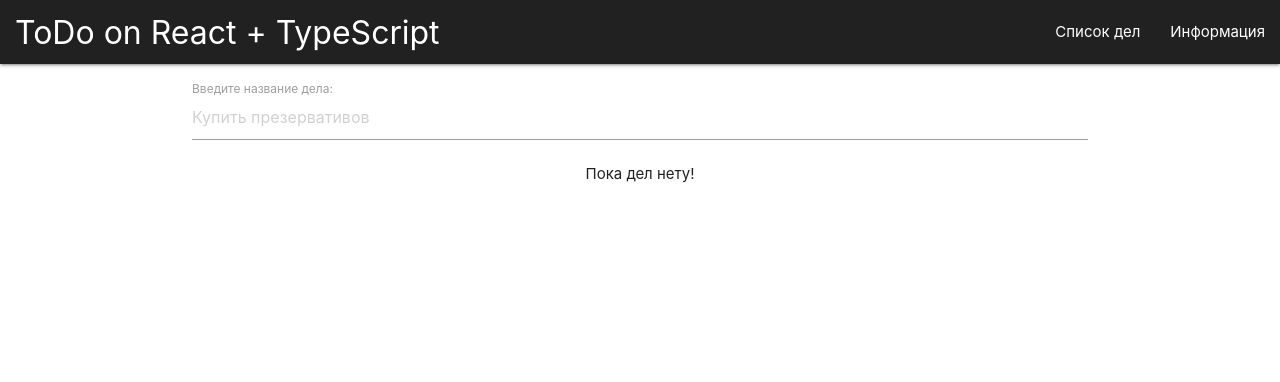
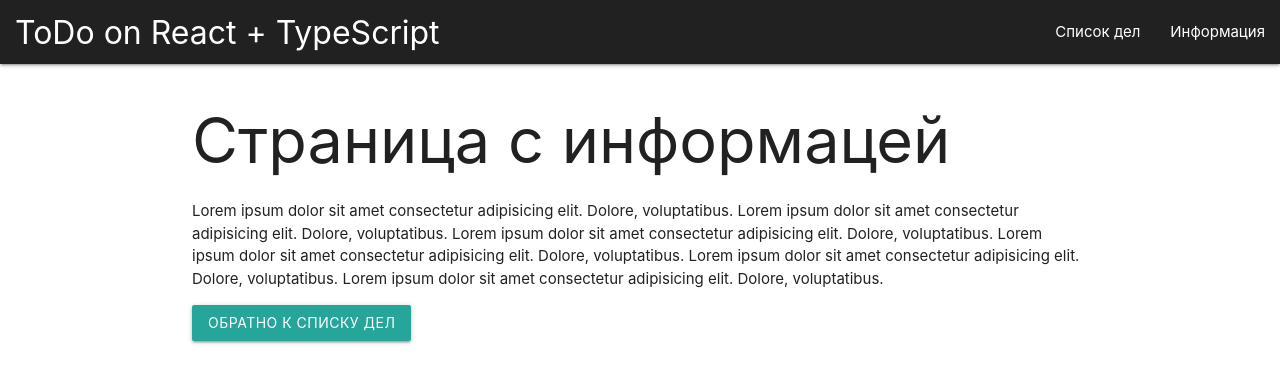
Before and after one commit to podsolnuh69/react-todo-ts, a React (Create React App) app: page /about in a window 1280 px wide. Shown: the top 382 px of the page. Built offline with nearby package versions, Linux system fonts and the light colour scheme.

Commit message:
add pages

```diff
--- a/package.json
+++ b/package.json
@@ -10,8 +10,10 @@
     "@types/node": "^16.11.33",
     "@types/react": "^18.0.9",
     "@types/react-dom": "^18.0.3",
+    "@types/react-router-dom": "^5.3.3",
     "react": "^18.1.0",
     "react-dom": "^18.1.0",
+    "react-router-dom": "^6.3.0",
     "react-scripts": "5.0.1",
     "typescript": "^4.6.4",
     "web-vitals": "^2.1.4"
--- a/src/App.tsx
+++ b/src/App.tsx
@@ -1,71 +1,24 @@
-import React, { useEffect, useState } from 'react';
-import './App.css';
-import TodoForm from './components/TodoForm';
-import TodoList from './components/TodoList';
+import React from "react";
+import "./App.css";
 
-import Navbar from './components/Navbar';
+import Navbar from "./components/Navbar";
+import TodosPage from "./pages/TodosPage";
+import AboutPage from "./pages/AboutPage";
 
-import { ITodo } from './interfaces';
+import { BrowserRouter, Route, Routes } from "react-router-dom";
 
 const App: React.FC = () => {
-
-  const [todos, setTodos] = useState<ITodo[]>([])
-
-
-  // получение данных из хранилища
-  useEffect(() => {
-    const saved = JSON.parse(localStorage.getItem('todos') || '[]') as ITodo[]
-
-    setTodos(saved)
-  }, [])
-
-  useEffect(() => {
-    if (todos.length !== 0) localStorage.setItem('todos', JSON.stringify(todos));
-  }, [todos])
-
-  const addHandler = (title: string) => {
-
-    // prev используется из-за асинхронности, это гарантия того что коллбэк работает с предыдущим state
-    setTodos(prev => [
-      {
-        title,
-        id: Date.now(),
-        completed: false
-      },
-      ...prev
-    ])
-  }
-
-  const toggleHandler = (id: number) => {
-
-    setTodos(todos.map(el => {
-      if (el.id === id) {
-        el.completed = !el.completed
-      }
-      return el
-    }))
-
-  }
-
-  const removeHandler = (id: number) => {
-    const shouldRemove: boolean = window.confirm('Вы действительно хотите удалить элемент?');
-    if (!shouldRemove) {
-      return
-    }
-    setTodos(prev => prev.filter(todo => todo.id !== id))
-  }
-
-  return <>
-      <Navbar/>
+  return (
+    <BrowserRouter>
+      <Navbar />
       <div className="container">
-        <TodoForm onAdd = { addHandler } />
-        <TodoList
-          todos = { todos }
-          onToggle = { toggleHandler }
-          onRemove = { removeHandler }
-        />
+        <Routes>
+          <Route path="/about" element={<AboutPage />}></Route>
+          <Route path="/" element={<TodosPage />}></Route>
+        </Routes>
       </div>
-    </>
-}
+    </BrowserRouter>
+  );
+};
 
 export default App;
--- a/src/components/Navbar.tsx
+++ b/src/components/Navbar.tsx
@@ -1,16 +1,23 @@
-import React from 'react';
+import React from "react";
+
+import { NavLink } from "react-router-dom";
 
 const Navbar: React.FC = () => {
-    return  <nav>
+  return (
+    <nav>
       <div className="nav-wrapper grey darken-4">
         <h4 className="nav-title">ToDo on React + TypeScript</h4>
         <ul className="right hide-on-med-and-down">
-                        <li><a href="sass.html">Список дел</a></li>
-                        <li><a href="badges.html">Информация</a></li>
+          <li>
+            <NavLink to="/">Список дел</NavLink>
+          </li>
+          <li>
+            <NavLink to="/about">Информация</NavLink>
+          </li>
         </ul>
       </div>
     </nav>
-
-}
+  );
+};
 
 export default Navbar;
--- /dev/null
+++ b/src/pages/AboutPage.tsx
@@ -0,0 +1,30 @@
+import { useNavigate } from "react-router-dom";
+
+const AboutPage: React.FC = (props) => {
+  const history = useNavigate();
+
+  return (
+    <>
+      <h1>Страница с информацей</h1>
+      <p>
+        Lorem ipsum dolor sit amet consectetur adipisicing elit. Dolore,
+        voluptatibus. Lorem ipsum dolor sit amet consectetur adipisicing elit.
+        Dolore, voluptatibus. Lorem ipsum dolor sit amet consectetur adipisicing
+        elit. Dolore, voluptatibus. Lorem ipsum dolor sit amet consectetur
+        adipisicing elit. Dolore, voluptatibus. Lorem ipsum dolor sit amet
+        consectetur adipisicing elit. Dolore, voluptatibus. Lorem ipsum dolor
+        sit amet consectetur adipisicing elit. Dolore, voluptatibus.
+      </p>
+      <button
+        className="btn"
+        onClick={() => {
+          history("/");
+        }}
+      >
+        Обратно к списку дел
+      </button>
+    </>
+  );
+};
+
+export default AboutPage;
--- /dev/null
+++ b/src/pages/TodosPage.tsx
@@ -0,0 +1,67 @@
+import React, { useEffect, useState } from "react";
+import TodoForm from "../components/TodoForm";
+import TodoList from "../components/TodoList";
+
+import { ITodo } from "../interfaces";
+
+const TodosPage: React.FC = (props) => {
+  const [todos, setTodos] = useState<ITodo[]>([]);
+
+  // получение данных из хранилища
+  useEffect(() => {
+    const saved = JSON.parse(localStorage.getItem("todos") || "[]") as ITodo[];
+
+    setTodos(saved);
+  }, []);
+
+  useEffect(() => {
+    if (todos.length !== 0)
+      localStorage.setItem("todos", JSON.stringify(todos));
+  }, [todos]);
+
+  const addHandler = (title: string) => {
+    // prev используется из-за асинхронности, это гарантия того что коллбэк работает с предыдущим state
+    setTodos((prev) => [
+      {
+        title,
+        id: Date.now(),
+        completed: false,
+      },
+      ...prev,
+    ]);
+  };
+
+  const toggleHandler = (id: number) => {
+    setTodos(
+      todos.map((el) => {
+        if (el.id === id) {
+          el.completed = !el.completed;
+        }
+        return el;
+      })
+    );
+  };
+
+  const removeHandler = (id: number) => {
+    const shouldRemove: boolean = window.confirm(
+      "Вы действительно хотите удалить элемент?"
+    );
+    if (!shouldRemove) {
+      return;
+    }
+    setTodos((prev) => prev.filter((todo) => todo.id !== id));
+  };
+
+  return (
+    <>
+      <TodoForm onAdd={addHandler} />
+      <TodoList
+        todos={todos}
+        onToggle={toggleHandler}
+        onRemove={removeHandler}
+      />
+    </>
+  );
+};
+
+export default TodosPage;
```
Also changed, not shown: 1 other file (tests, documents, lock files or other folders). Lines whose indentation alone changed are shown as unchanged.
